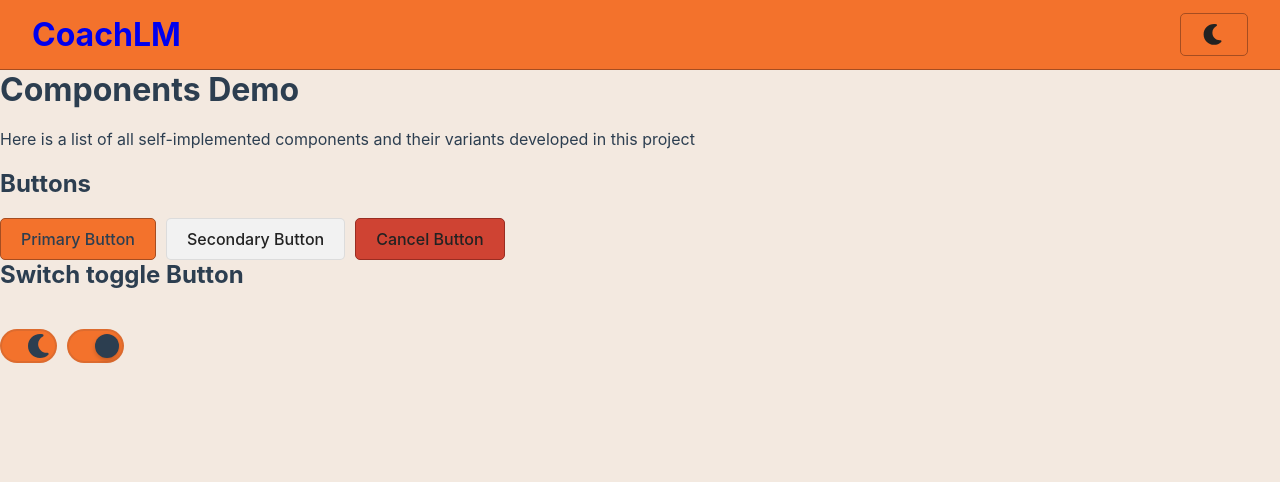
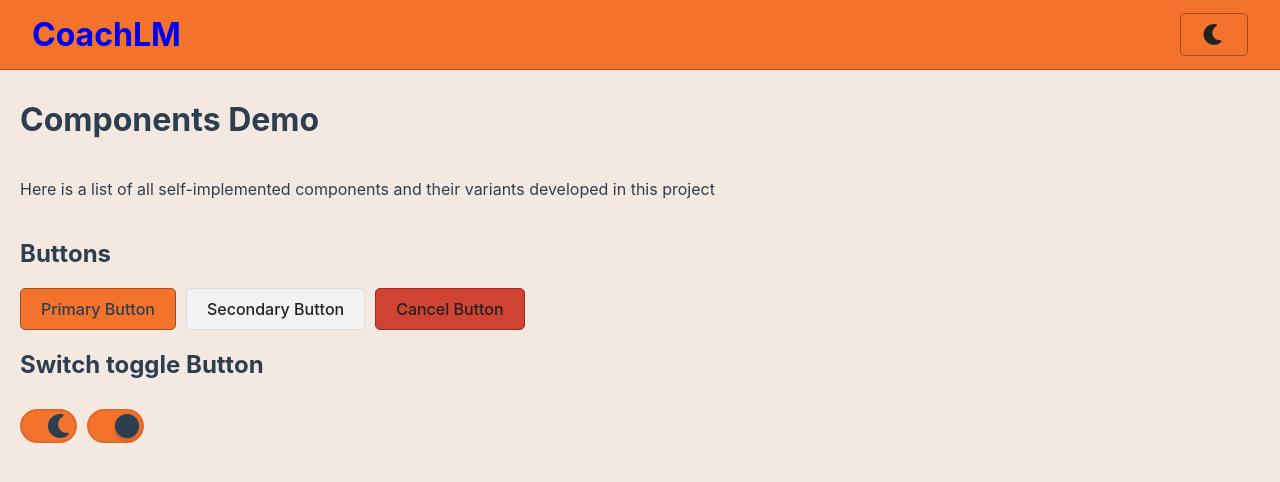
Before and after one commit to baptiste-dubillaud/coachlm, a Vue app in the folder frontend/: page /components in a window 1280 px wide. Shown: the top 482 px of the page. Built offline with nearby package versions, Linux system fonts and the light colour scheme.

Commit message:
components page design improvement

```diff
--- a/frontend/src/core/pages/components/Components.vue
+++ b/frontend/src/core/pages/components/Components.vue
@@ -8,7 +8,8 @@ const isEnabled = ref(true);
 
 </script>
 
-<template>
+<template >
+    <div class="components-page">
         <h1>Components Demo</h1>
 
         <br>
@@ -29,12 +30,19 @@ const isEnabled = ref(true);
             <ToggleButton v-model="isEnabled" icon-on="fas fa-moon" icon-off="fas fa-sun"/>
             <ToggleButton v-model="isEnabled"></ToggleButton>
         </div>
+    </div>
 </template>
 
 <style scoped lang="scss">
 div {
     display: flex;
     gap: 10px;
-    margin-top: 20px;
+    margin: 10px 0;
+}
+
+.components-page {
+    padding: 20px;
+    display: flex;
+    flex-direction: column;
 }
 </style>
```
Lines whose indentation alone changed are shown as unchanged.
